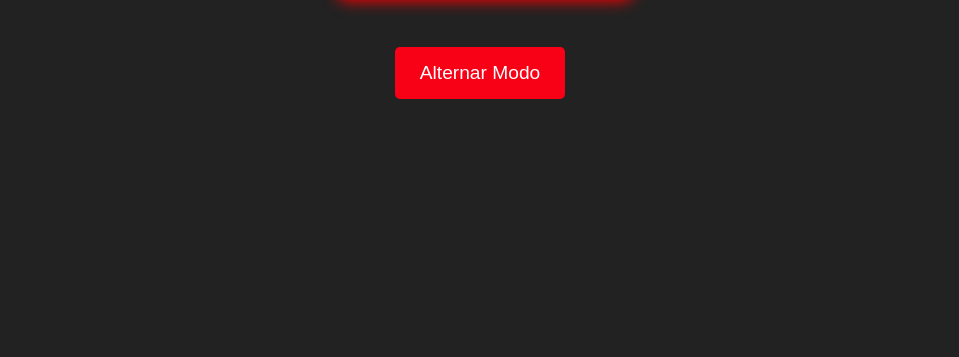
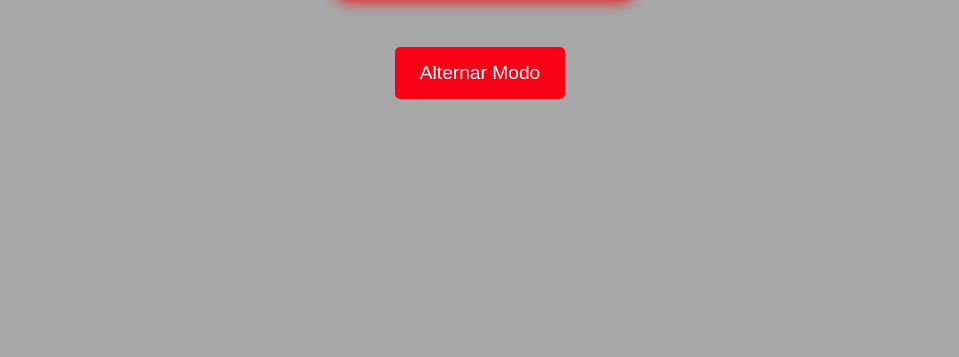
Before and after one commit to RicardoColombo01/Relogio-Digital, a plain HTML site: page index.html in a window 1280 px wide. Shown: the part 443-800 px from the top of the page, without its empty margins (160-1119 px from the left). Drawn offline with Linux system fonts and the light colour scheme.

Commit message:
Descrição clara das mudanças realizadas

```diff
--- a/script.js
+++ b/script.js
@@ -20,7 +20,34 @@ setInterval(updateClock, 1000);
 // Chama a função imediatamente para evitar atraso na primeira exibição
 updateClock();
 
-
 document.getElementById("Mudar-Modo").addEventListener("click", function() {
     document.body.classList.toggle("modo-claro");
 });
+
+
+document.addEventListener("DOMContentLoaded", function () {
+    function aplicarTemaAutomatico() {
+        const horaAtual = new Date().getSeconds(); // Obtém a hora atual
+        const body = document.body;
+
+        console.log("Hora atual:", horaAtual); // Depuração para verificar a hora
+
+        if (horaAtual >= 1 && horaAtual < 30) {
+            // Manhã e tarde (Modo Claro)
+            body.classList.add("modo-claro");
+            body.classList.remove("tema-escuro");
+            console.log("Modo Claro ativado");
+        } else {
+            // Noite (Modo Escuro)
+            body.classList.add("tema-escuro");
+            body.classList.remove("modo-claro");
+            console.log("Modo Escuro ativado");
+        }
+    }
+
+    // Chama a função ao carregar a página
+    aplicarTemaAutomatico();
+
+    // Atualiza o tema a cada minuto
+    setInterval(aplicarTemaAutomatico, 30000);
+});
--- a/style.css
+++ b/style.css
@@ -39,6 +39,13 @@ body {
     opacity: 0.8;
     color: rgb(255, 0, 0);
     visibility: visible;
+}
+
+
+/* Tema Escuro */
+.tema-escuro {
+    background-color: #1a1a1a;
+    color: #f5f5f5;
 }
 
 
```
